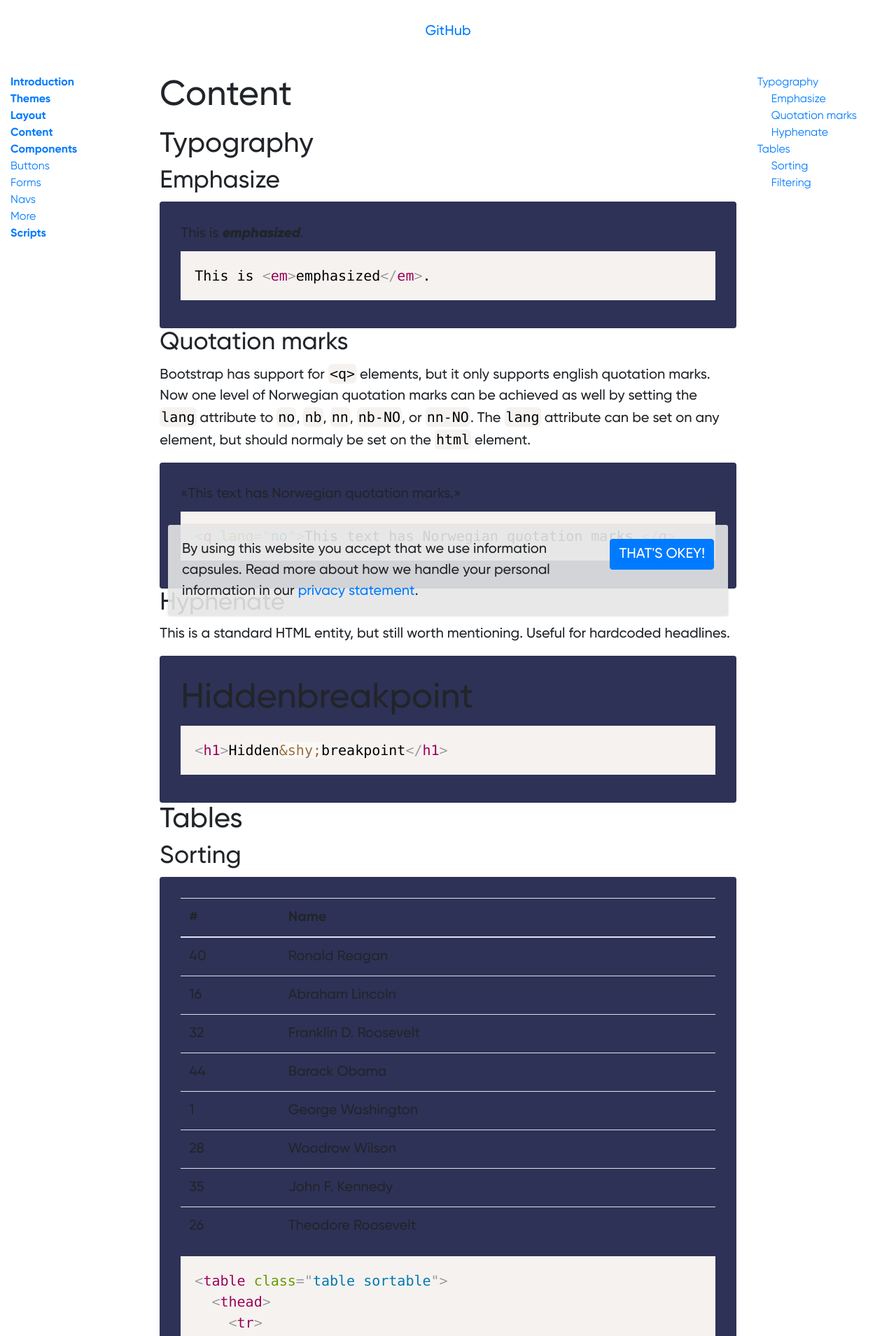
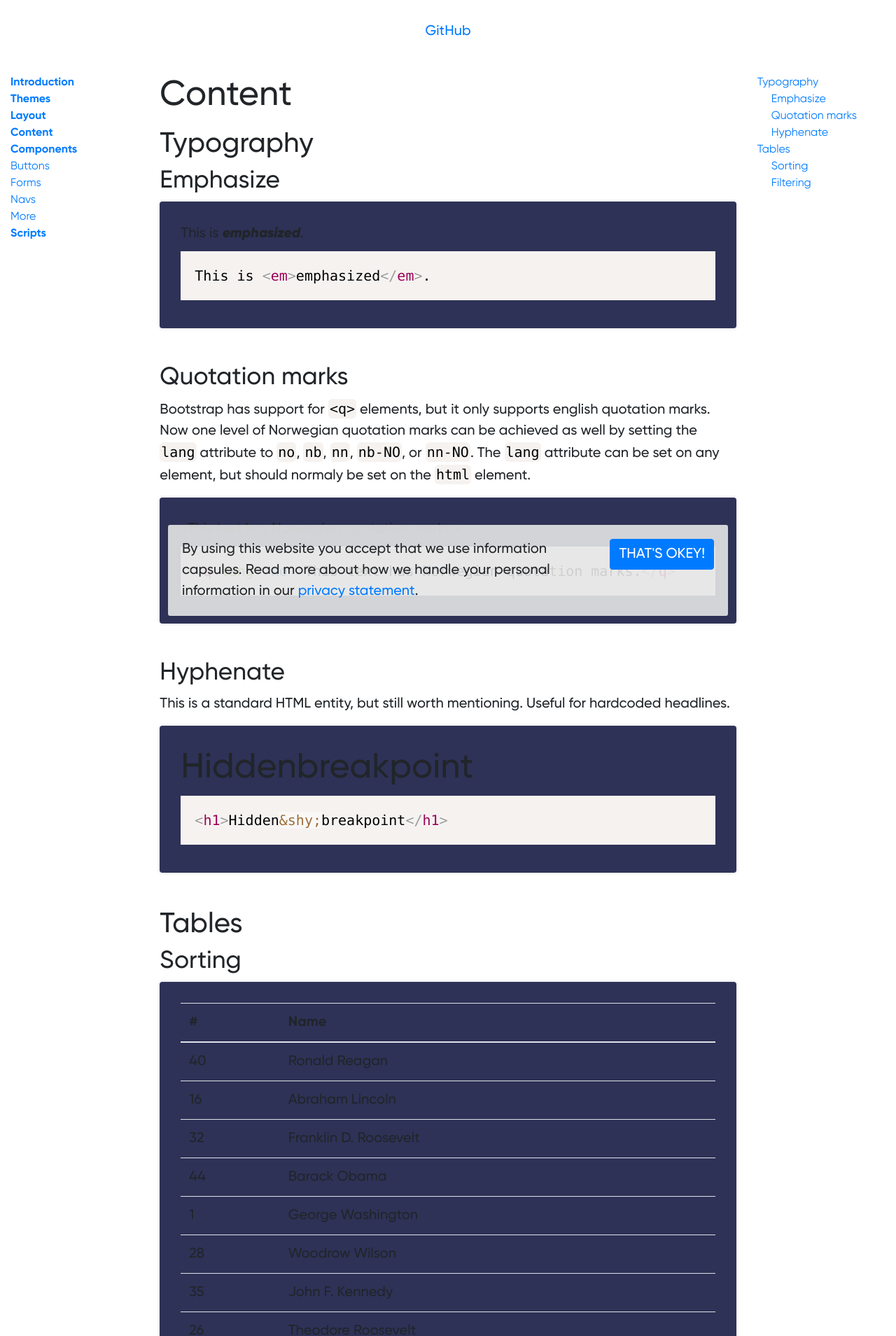
Before and after one commit to vecora/ds-vecora, a Jekyll site: the page built from docs/content.md, in a window 1280 px wide. Shown: the top 1909 px of the page at 70% size. Built offline with Jekyll 4.4.1, drawn with Linux system fonts in a browser that asks for light colours; some web fonts are replaced.

Commit message:
some more example styles

```diff
--- a/assets/main.scss
+++ b/assets/main.scss
@@ -44,4 +44,6 @@ body {
   background-color: #2E3257;
   padding: 30px;
   border-radius: 4px;
+  box-shadow: 0 0 4px #131e3c2e;
+  margin-bottom: 50px; // WARNING: This is a workaround to give margin above new sections
 }
```
